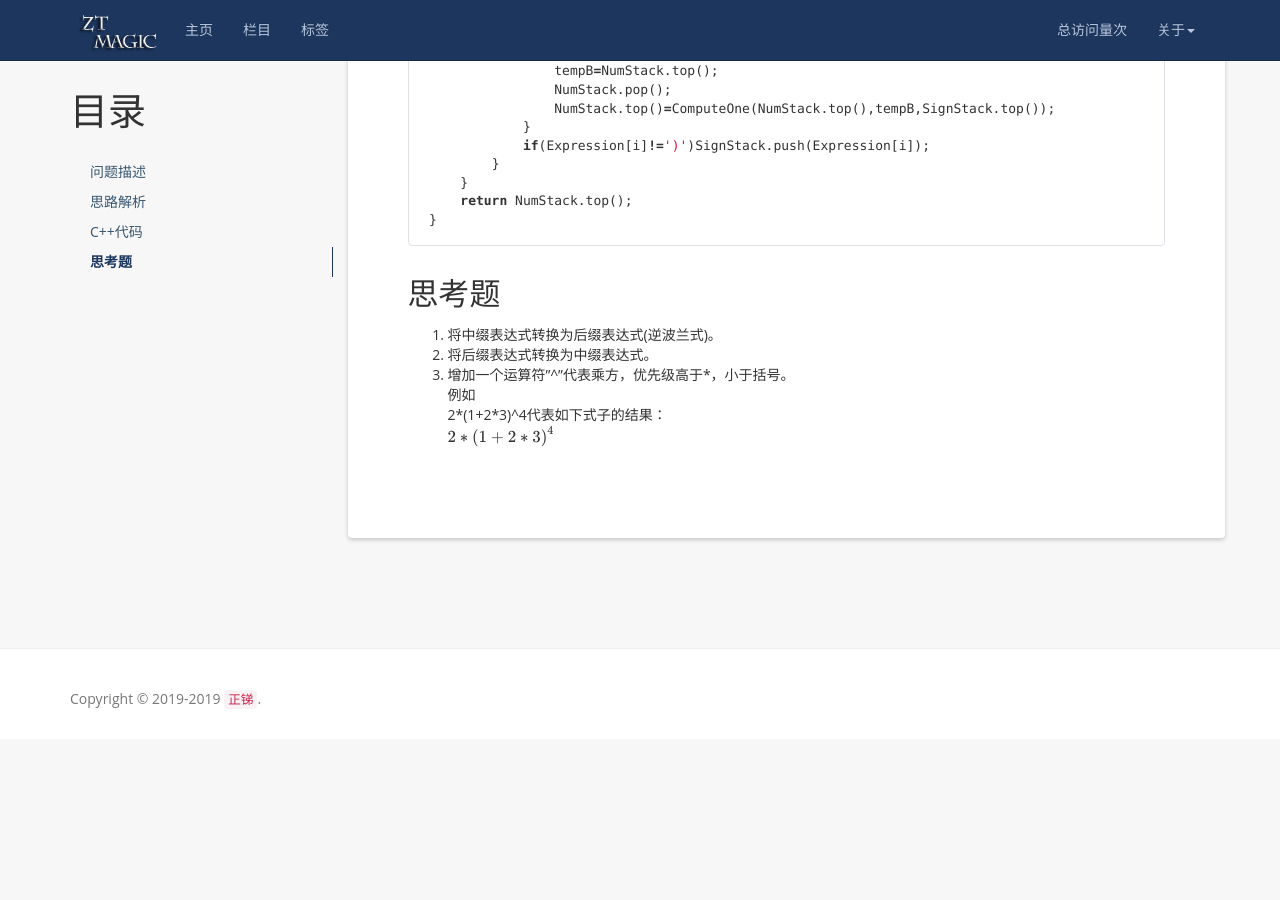
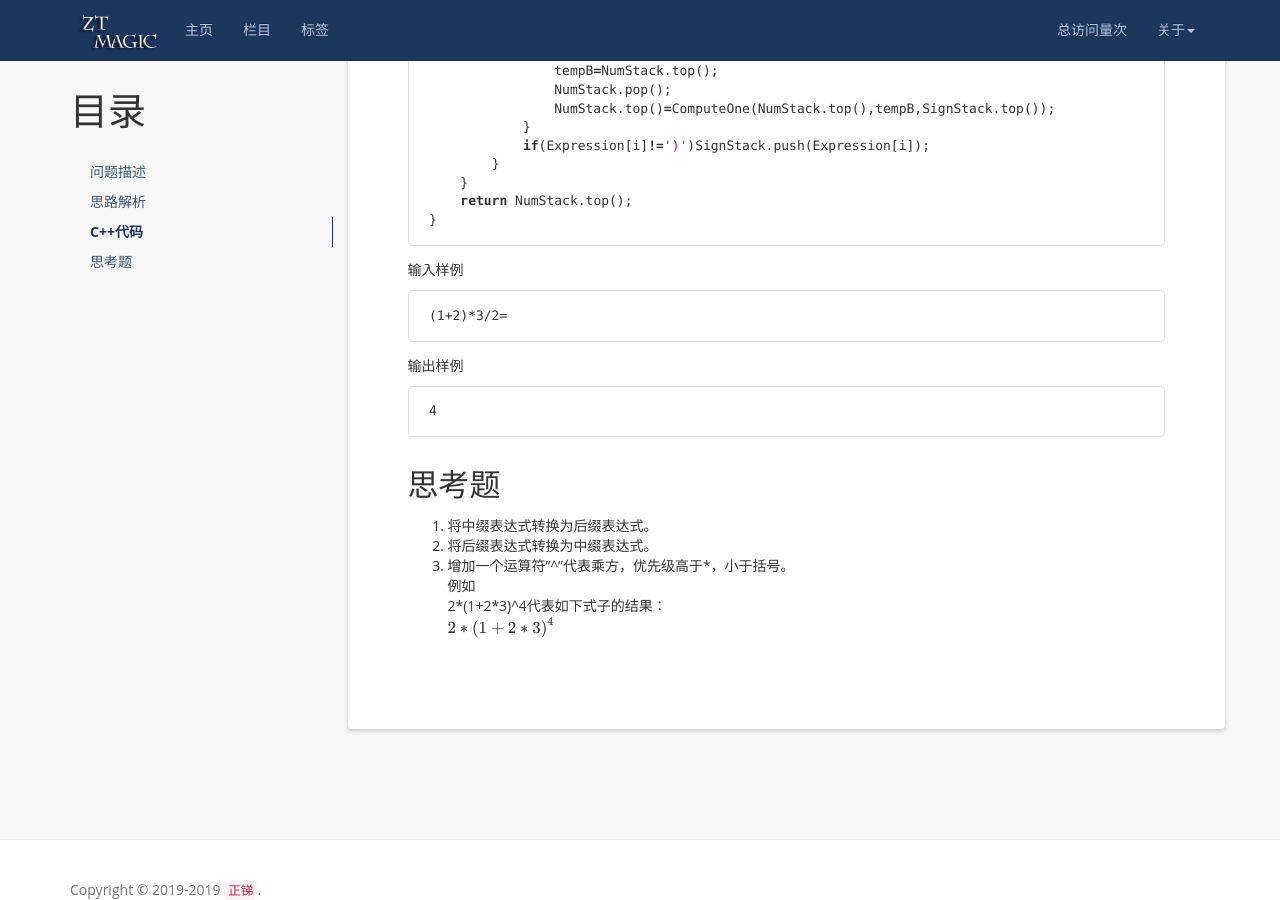
Before and after one commit to ztmail723/ztmail723.github.io, a Jekyll site: the page built from _posts/2019-05-05-Compute-Expression.md, in a window 1280 px wide and 900 px high, scrolled down 2656 px. Built offline with Jekyll 4.4.1, drawn with Linux system fonts in a browser that asks for light colours; nearby versions of some CDN libraries; formulas are drawn with MathJax 3; a script that is not in the unit is left out; comment, search, counter and statistics services are not loaded; before the commit the page ends 3395 px from its top, so only the background shows below that.

Commit message:
Update 2019-05-05-Compute-Expression.md

```diff
--- a/_posts/2019-05-05-Compute-Expression.md
+++ b/_posts/2019-05-05-Compute-Expression.md
@@ -135,9 +135,21 @@ unsigned int ComputeExpression(char *Expression)
 }
 {% endhighlight%}
 
+输入样例
+
+
+    (1+2)*3/2=
+
+
+输出样例
+
+
+    4
+
+
 思考题
 -------------------------------------
-1. 将中缀表达式转换为后缀表达式(逆波兰式)。
+1. 将中缀表达式转换为后缀表达式。
 2. 将后缀表达式转换为中缀表达式。
 3. 增加一个运算符"^"代表乘方，优先级高于\*，小于括号。
 例如
```
